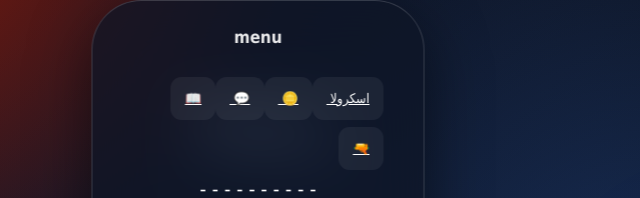
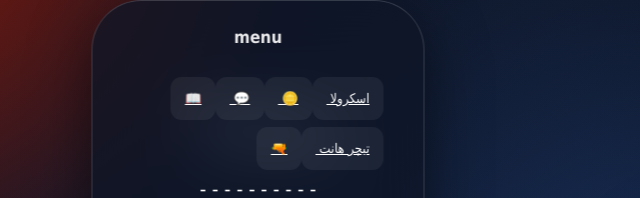
Before and after one commit to maxregan1010-gif/85, a plain HTML site: page index.html in a window 1280 px wide. Both pictures are taken after a click on the element 641 px from the left and 679 px from the top of the page. Shown: the part 262-460 px from the top of the page, 382-1022 px from the left. Drawn offline with Linux system fonts and the light colour scheme.

Commit message:
Update index.html

```diff
--- a/index.html
+++ b/index.html
@@ -989,11 +989,19 @@ body{
         <button class="menu-item2">
         <a
             class="menu-item"
+            href="https://mkqyiiiiii.github.io/teacher-hunt-Mobile/"
+            target="_blank">
+
+        تیچر هانت
+        </a>
+        <a
+            class="menu-item"
             href="https://maxregan1010-gif.github.io/shooter701/"
             target="_blank">
 
         🔫
         </a>
+
 </button>
 <div style="text-align: center; font-size: 20px;">- - - - - - - - - -</div>
 <button class="menu-item2">
```
